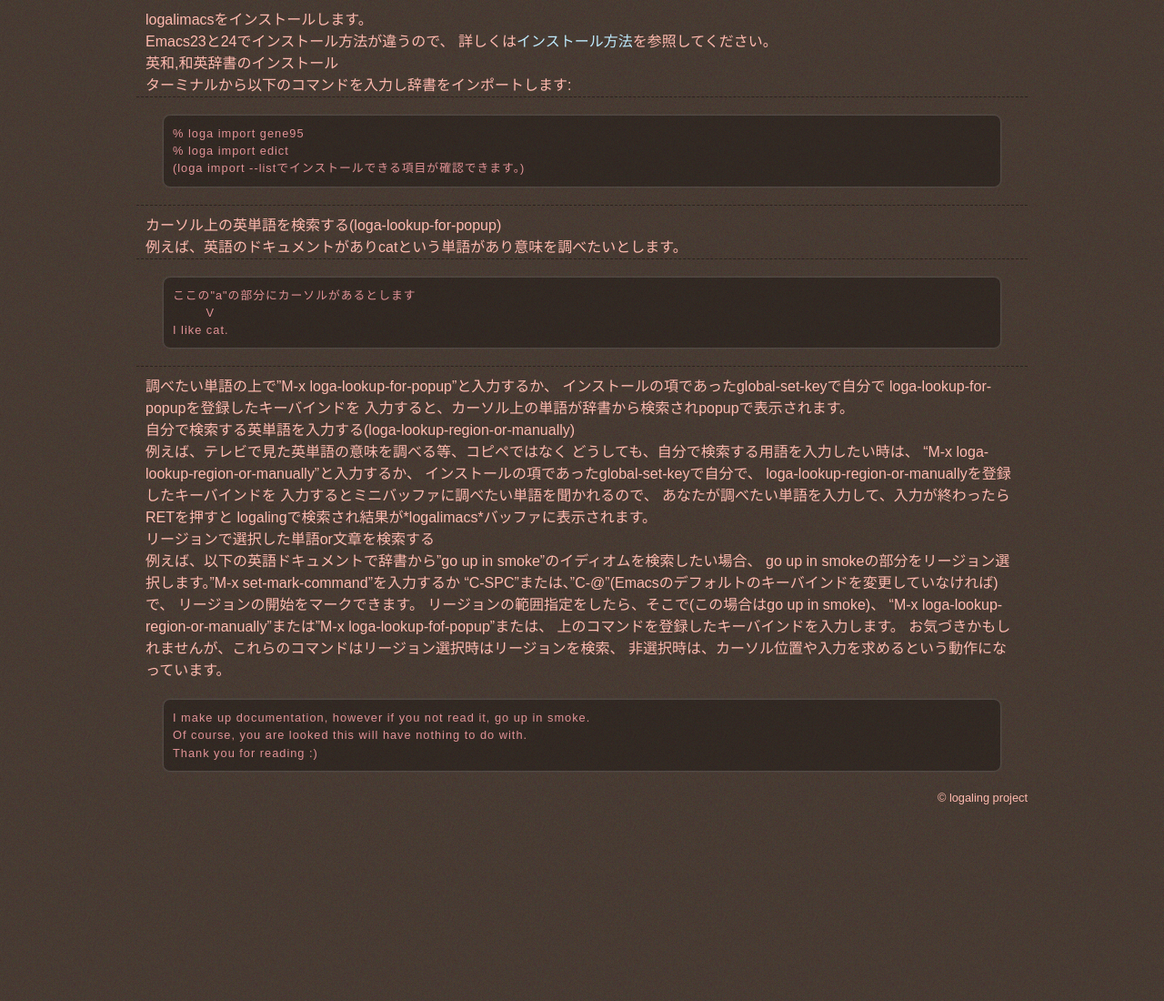
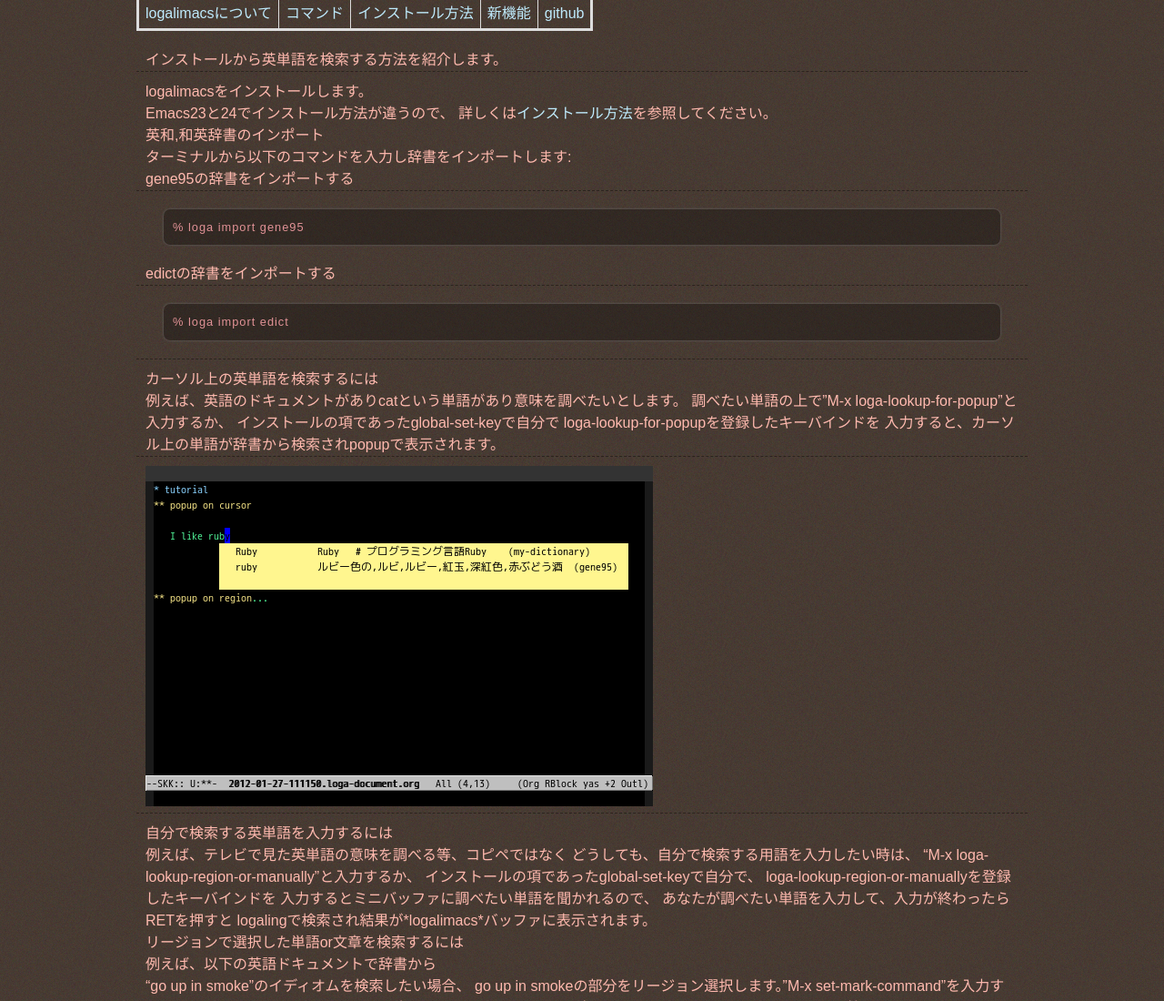
Before and after one commit to logaling/logaling.github.com, a Jekyll site: the page built from logalimacs/tutorial.md, in a window 1280 px wide and 1400 px high. Shown: the part 300-1400 px from the top of the window at 91% size. Built offline with Jekyll 4.4.1, drawn with Linux system fonts in a browser that asks for light colours; some web fonts are replaced; Markdown is read by kramdown in place of the engine named in the settings; some of the changed text lies outside the part shown; grey boxes are pictures that could not be loaded.

Commit message:
improve document for logalimacs

```diff
--- a/logalimacs/install.md
+++ b/logalimacs/install.md
@@ -4,8 +4,12 @@ title: logalimacsのインストール方法
 ---
 
 # logalimacsのインストール方法,設定
-## 1. logaling-commandをインストール(Ruby 1.9専用)
-Ruby1.9を既にインストールしている場合は、次の項へ飛ばして下さい。
+
+| [チュートリアル](/logalimacs/tutorial.html) | [コマンド](/logalimacs/commands.html) | [logalimacsについて](/logalimacs/about.html) | [新機能](/logalimacs/whatsnew.html) | [github](https://github.com/logaling/logalimacs) |
+
+## 1. logaling-commandをインストールする
+[logaling-command](/about.html)を既にインストールしている場合は、次の項へ飛ばして下さい。(またlogaling-commandを翻訳用の対訳用語集として使用したい場合は
+[こちら](/tutorial.html)をご覧ください)
 
 システムのruby1.9を使っている場合:
 
@@ -50,9 +54,8 @@ Emacs24では標準でパッケージインストーラ(package.el)が入って
 2. インストール可能なパッケージが表示されるので、その中からlogalimacsを探します。
 3. logalimacsのパッケージ名の先頭行で"i"をタイプするとマークできます。
 他にインストールするものがなければ、"x"でインストールを開始します。
-4. 必要な設定は、自動で設定されますが、自分でカスタマイズしたい場合、
-.emacsへの設定の項を変更する事で自分好みにカスタマイズする時の参考になると思います。
-(パッケージ依存の設定で自動でpopwinがインストールされますが、これは規定の動作です)
+4. .emacsへの設定の項を参照してキーバインドを設定して下さい
+(パッケージ依存の設定で自動でpopwin.elとpopup.elがインストールされますが、これは規定の動作です)
 
 ## 3. それ以外の場合のインストール方法
 
@@ -83,38 +86,25 @@ logalimacsはpopwinを利用するとより便利になります。
 
 ---
 
-    ;;; loga-fly-mode用の秒単位の設定
-    ;; "0.5"なども設定可能です。
-    (setq loga-fly-mode-interval "1")
-
----
-
     ;;; keybinds
     ;; Emacs起動時から動作させる場合
     (when (require 'logalimacs nil t)
       (global-set-key (kbd "M-g M-i") 'loga-interactive-command)
-      (global-set-key (kbd "M-g M-l") 'loga-lookup-in-hand-or-region)
-      (global-set-key (kbd "M-g M-a") 'loga-add-word))
-
-    ;; または
-
-    ;; コマンド実行時に読み込み
-    (autoload 'loga-interactive-command "logalimacs")
-    (autoload 'loga-lookup-in-hand-or-region "logalimacs")
-    (autoload 'loga-add-word "logalimacs")
-    (global-set-key (kbd "M-g M-i") 'loga-interactive-command)
-    (global-set-key (kbd "M-g M-l") 'loga-lookup-in-hand-or-region)
-    (global-set-key (kbd "M-g M-a") 'loga-loga-add-word)
-
+      (global-set-key (kbd "M-g M-l") 'loga-lookup-region-or-manually)
+      (global-set-key (kbd "M-g M-a") 'loga-add-word)
+      (global-set-key (kbd "C-:") 'loga-lookup-for-popup))
 
 ---
 
-## 5. popwin.el用の便利な設定
+## 5. popwin.el、popup.el用の設定
 
 注意:この設定を利用する為には、
-[_popwin.el_](http://www.emacswiki.org/emacs/PopWin)が必要です。
+[_popwin.el_](https://github.com/m2ym/popwin-el)と[_popup.el_](https://github.com/m2ym/popup-el)が必要です。
 Emacs24経由でlogalimacsをインストールした場合は、自動で設定されます。
 
+---
+
+    ;; configuration for popwin.el
     (require 'popwin)
     (setq display-buffer-function 'popwin:display-buffer)
     (setq popwin:special-display-config
--- a/logalimacs/tutorial.md
+++ b/logalimacs/tutorial.md
@@ -4,6 +4,8 @@ title: チュートリアル
 ---
 
 # チュートリアル
+
+| [logalimacsについて](/logalimacs/about.html) | [コマンド](/logalimacs/commands.html) | [インストール方法](/logalimacs/install.html) | [新機能](/logalimacs/whatsnew.html) | [github](https://github.com/logaling/logalimacs) |
 
 インストールから英単語を検索する方法を紹介します。
 
@@ -14,38 +16,40 @@ title: チュートリアル
 Emacs23と24でインストール方法が違うので、
 詳しくは[インストール方法](/logalimacs/install.html)を参照してください。
 
-* 英和,和英辞書のインストール
+* 英和,和英辞書のインポート
 
 ターミナルから以下のコマンドを入力し辞書をインポートします:
+
+
+gene95の辞書をインポートする
 
 ---
 
     % loga import gene95
-    % loga import edict
-    (loga import --listでインストールできる項目が確認できます。)
+
+edictの辞書をインポートする
 
 ---
 
-* カーソル上の英単語を検索する(loga-lookup-for-popup)
-
-例えば、英語のドキュメントがありcatという単語があり意味を調べたいとします。
+    % loga import edict
 
 ---
 
-    ここの"a"の部分にカーソルがあるとします
-            V
-    I like cat.
+* カーソル上の英単語を検索するには
 
----
-
+例えば、英語のドキュメントがありcatという単語があり意味を調べたいとします。
 調べたい単語の上で"M-x loga-lookup-for-popup"と入力するか、
 インストールの項であったglobal-set-keyで自分で
 loga-lookup-for-popupを登録したキーバインドを
 入力すると、カーソル上の単語が辞書から検索されpopupで表示されます。
 
+---
 
+![カーソルでpopup](/logalimacs/images/popupCursor.png)
 
-* 自分で検索する英単語を入力する(loga-lookup-region-or-manually)
+---
+
+* 自分で検索する英単語を入力するには
 
 例えば、テレビで見た英単語の意味を調べる等、コピペではなく
 どうしても、自分で検索する用語を入力したい時は、
@@ -56,18 +60,26 @@ loga-lookup-region-or-manuallyを登録したキーバインドを
 あなたが調べたい単語を入力して、入力が終わったらRETを押すと
 logalingで検索され結果が\*logalimacs\*バッファに表示されます。
 
-* リージョンで選択した単語or文章を検索する
+* リージョンで選択した単語or文章を検索するには
 
-例えば、以下の英語ドキュメントで辞書から"go up in smoke"のイディオムを検索したい場合、
+例えば、以下の英語ドキュメントで辞書から
+"go up in smoke"のイディオムを検索したい場合、
 go up in smokeの部分をリージョン選択します。"M-x set-mark-command"を入力するか
 "C-SPC"または、"C-@"(Emacsのデフォルトのキーバインドを変更していなければ)で、
-リージョンの開始をマークできます。
+リージョンの開始をマークできます。カーソルを動かして、
 リージョンの範囲指定をしたら、そこで(この場合はgo up in smoke)、
 "M-x loga-lookup-region-or-manually"または"M-x loga-lookup-fof-popup"または、
 上のコマンドを登録したキーバインドを入力します。
 お気づきかもしれませんが、これらのコマンドはリージョン選択時はリージョンを検索、
 非選択時は、カーソル位置や入力を求めるという動作になっています。
 
+---
+
     I make up documentation, however if you not read it, go up in smoke.
     Of course, you are looked this will have nothing to do with.
     Thank you for reading :)
+
+---
+
+
+![リージョンでpopup](/logalimacs/images/popupRegion.png)
```
Also changed, not shown: other parts of logalimacs/install.md (+10 -3 lines), logalimacs/about.md (+1 -0 lines), logalimacs/commands.md (+4 -0 lines), logalimacs/whatsnew.md (+6 -1 lines).
